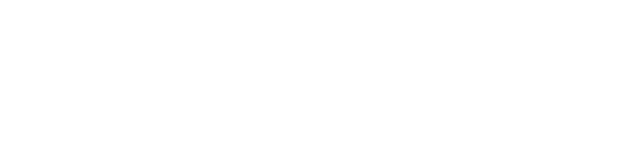
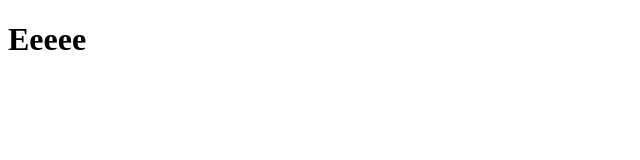
Before and after one commit to YusupovJ/git, a plain HTML site: page index.html in a window 1280 px wide. Shown: the whole page, without its empty margins (0-640 px from the left). Drawn offline with Linux system fonts and the light colour scheme.

Commit message:
change index.html

```diff
--- a/index.html
+++ b/index.html
@@ -6,5 +6,7 @@
 		<meta name="viewport" content="width=device-width, initial-scale=1.0" />
 		<title>Git</title>
 	</head>
-	<body></body>
+	<body>
+		<h1>Eeeee</h1>
+	</body>
 </html>
```
